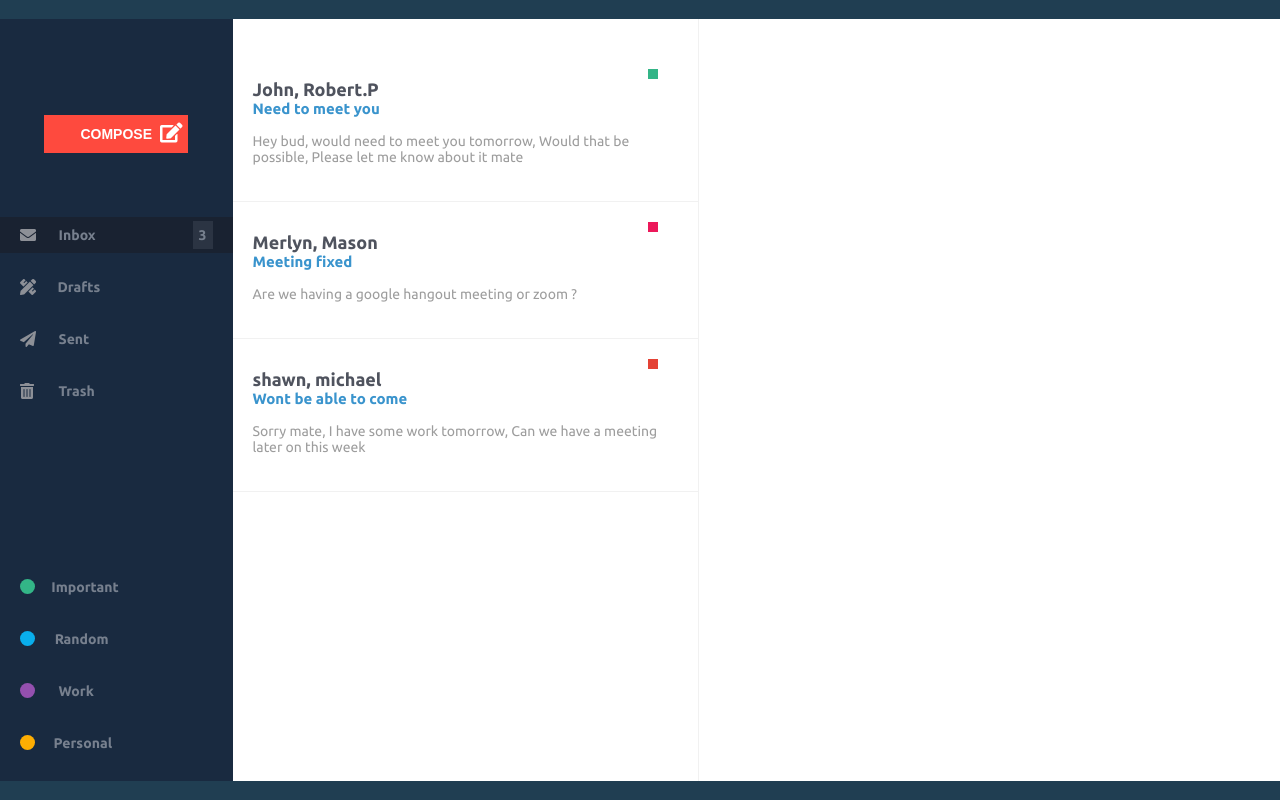
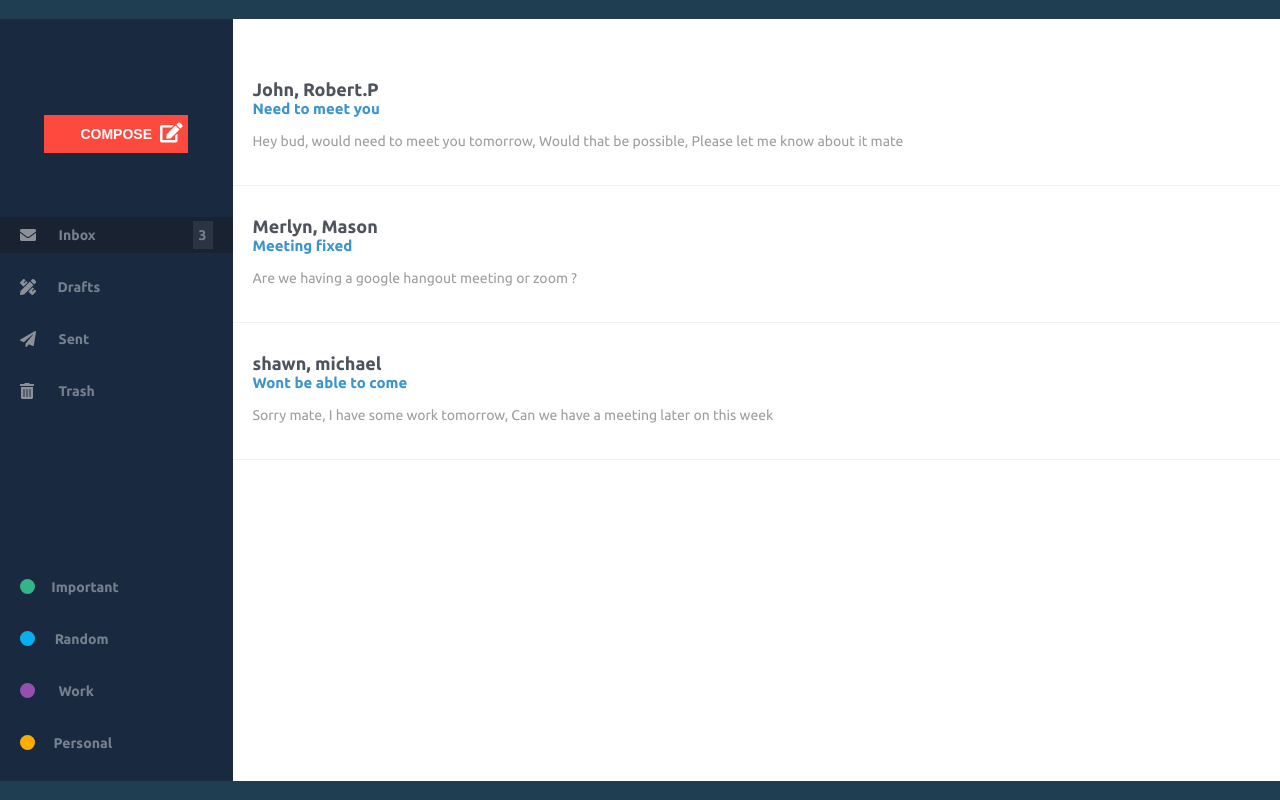
Before and after one commit to BuntyBru/emailClient, a website: page index.html in a window 1280 px wide. Drawn offline with Linux system fonts and the light colour scheme; files whose address does not match are found by name.

Commit message:
remove right bar

```diff
--- a/index.html
+++ b/index.html
@@ -97,8 +97,6 @@
 
         </div>
 
-        <div id='right'>
-        </div>
 
     </div>
 
--- a/src/css/styles.css
+++ b/src/css/styles.css
@@ -59,7 +59,7 @@ body {
   pointer-events: none;
 }
 #mid {
-  flex: 2;
+  flex: 5;
   background: #ffffff;
   border-right: 1px solid #f1f1f1;
 }
```
